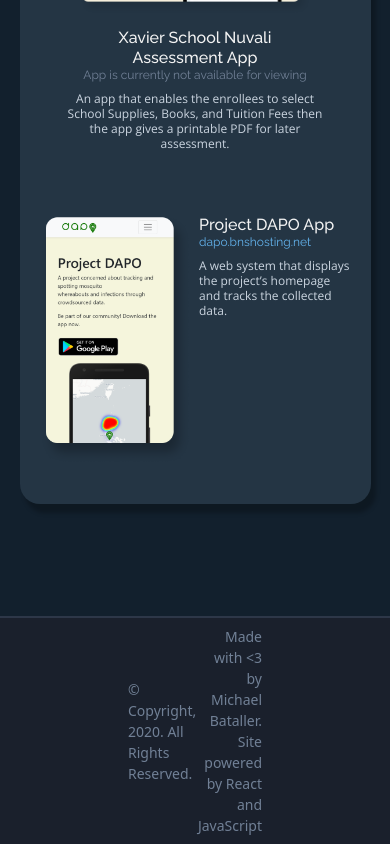
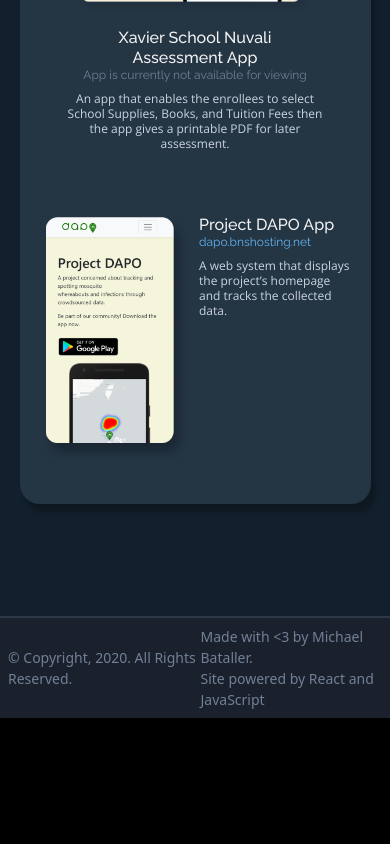
Before and after one commit to mchlbataller/webfolio, a React (Create React App) app in the folder client/: page / in a window 390 px wide. Shown: the part 2693-3537 px from the top of the page. After the commit the page ends 3411 px from the top, so only its background shows below. Built offline with nearby package versions, Linux system fonts and the light colour scheme.

Commit message:
Added a visit counter so that the data collection snackbar will not retrigger on consequent visits

```diff
--- a/client/src/components/CookieBanner.jsx
+++ b/client/src/components/CookieBanner.jsx
@@ -3,6 +3,7 @@ import MuiAlert from "@material-ui/lab/Alert";
 import React from "react";
 import Snackbar from "@material-ui/core/Snackbar";
 import { makeStyles } from "@material-ui/core/styles";
+import visitCounter from "services/visitCounter";
 
 function Alert(props) {
 	return <MuiAlert elevation={6} variant="filled" {...props} />;
@@ -11,7 +12,11 @@ function Alert(props) {
 export const CookieBanner = (props) => {
 	const [open, setOpen] = React.useState(false);
 
-	React.useEffect(() => setTimeout(setOpen, 1000, true), []);
+	React.useEffect(() => {
+		if (localStorage.getItem("visits") !== "1")
+			setTimeout(setOpen, 1000, true);
+		visitCounter();
+	}, []);
 
 	const handleClose = (event, reason) => {
 		if (reason === "clickaway") {
--- a/client/src/components/Footer.jsx
+++ b/client/src/components/Footer.jsx
@@ -2,11 +2,11 @@ import React from "react";
 
 export const Footer = (props) => {
 	return (
-		<div className="w-full bg-gray-900 py-2 px-32 flex items-center justify-center border-t-2 border-gray-800">
+		<div className="w-full bg-gray-900 py-2 px-2 md:px-32 flex items-center justify-center border-t-2 border-gray-800">
 			<p className="text-gray-600 text-sm flex-grow">
 				&copy; Copyright, 2020. All Rights Reserved.
 			</p>
-			<p className="text-gray-600 text-sm text-right">
+			<p className="text-gray-600 text-sm md:text-right">
 				Made with {"<3"} by Michael Bataller. <br />
 				Site powered by React and JavaScript
 			</p>
--- /dev/null
+++ b/client/src/services/visitCounter.js
@@ -0,0 +1,5 @@
+function visitCounter() {
+	localStorage.setItem("visits", "1");
+}
+
+export default visitCounter;
```
